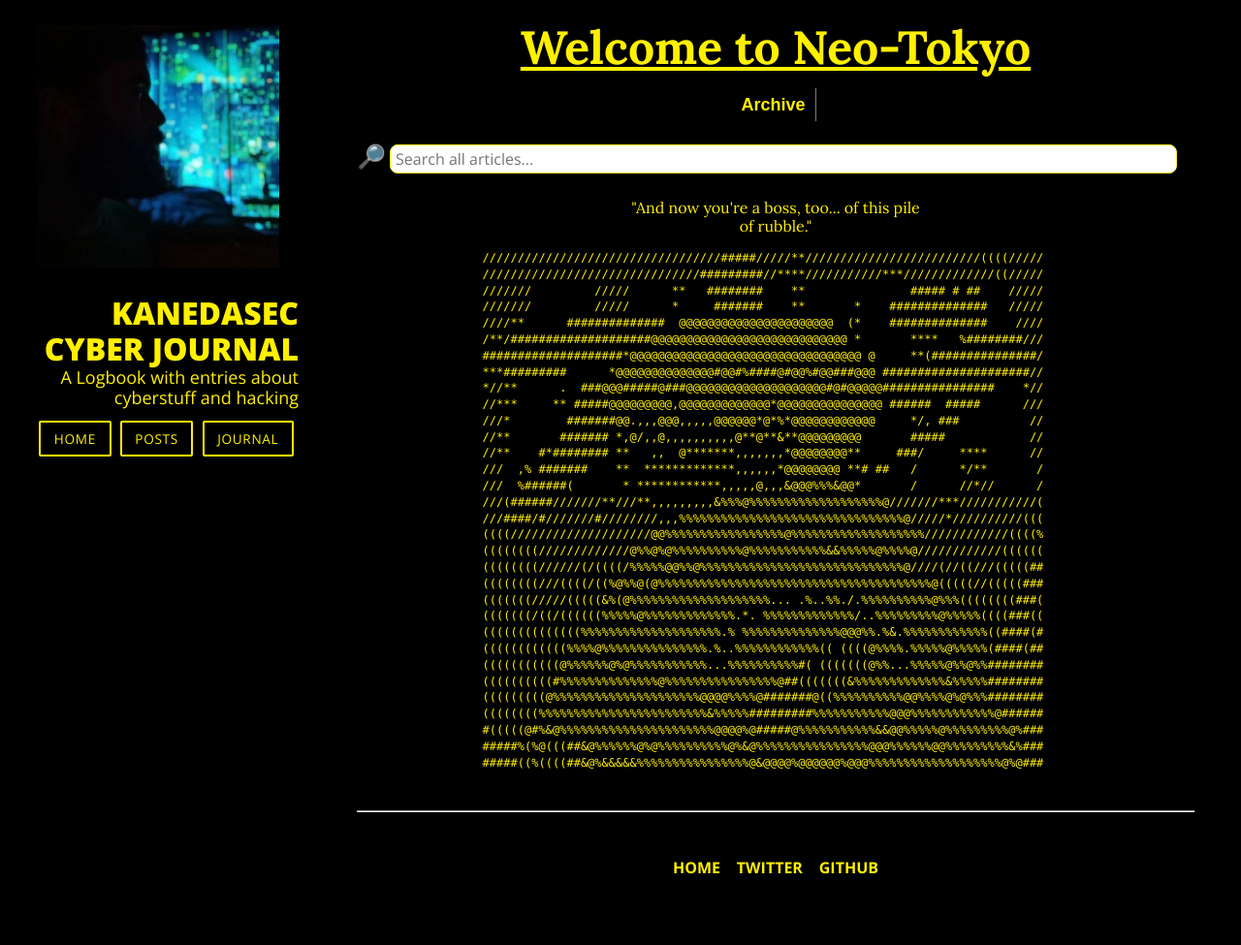
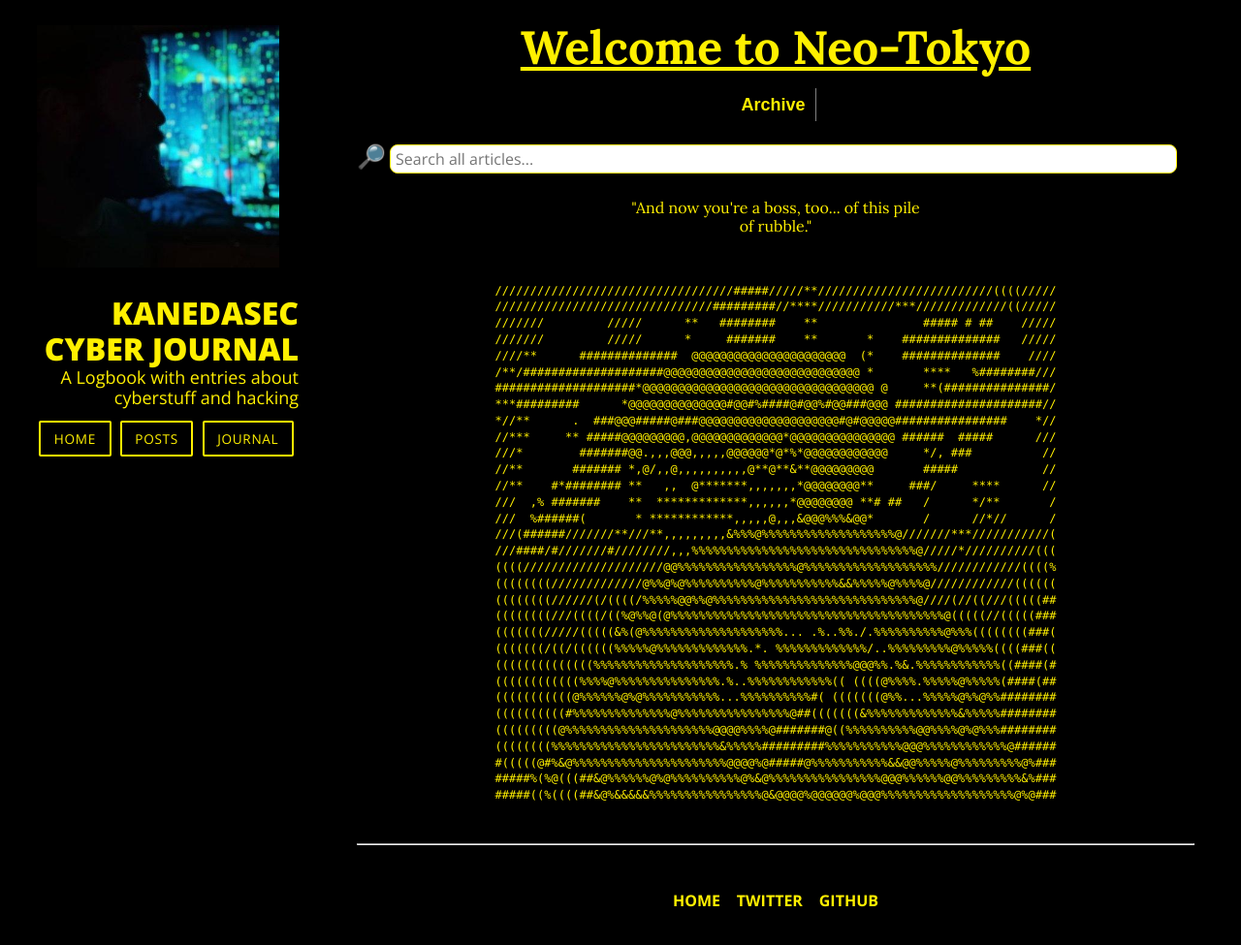
Before and after one commit to kanedasec/kanedasec.github.io, a Jekyll site: the page built from index.html, in a window 1280 px wide and 980 px high. Shown: the top 975 px of the window at 97% size. Built offline with Jekyll 4.4.1, drawn with Linux system fonts in a browser that asks for light colours; nearby versions of some CDN libraries; the list of posts is cut into pages by our own code.

Commit message:
Update home.html

```diff
--- a/_layouts/home.html
+++ b/_layouts/home.html
@@ -5,20 +5,18 @@ layout: default
 
 <article class="page post-entry">
 <p style="width: 50%; margin-left: auto; margin-right: auto; text-align: center;"> "And now you're a boss, too... of this pile of rubble." </p>
+<div style="text-align: center;">
 <code><span class="ascii" style="color: #fff000; background: black;
 display:inline-block;
 white-space:pre;
 letter-spacing:0;
-margin-left: auto;
-margin-right: auto;
-text-align: center;
 line-height:1.4;
 font-family:'Consolas','BitstreamVeraSansMono','CourierNew',Courier,monospace;
 font-size:12px;
+border-width:1px;
+border-style:none;">
 
-border-width:1px;
-border-style:none;
-"><span>/</span><span>/</span><span>/</span><span>/</span><span>/</span><span>/</span><span>/</span><span>/</span><span>/</span><span>/</span><span>/</span><span>/</span><span>/</span><span>/</span><span>/</span><span>/</span><span>/</span><span>/</span><span>/</span><span>/</span><span>/</span><span>/</span><span>/</span><span>/</span><span>/</span><span>/</span><span>/</span><span>/</span><span>/</span><span>/</span><span>/</span><span>/</span><span>/</span><span>/</span><span>#</span><span>#</span><span>#</span><span>#</span><span>#</span><span>/</span><span>/</span><span>/</span><span>/</span><span>/</span><span>*</span><span>*</span><span>/</span><span>/</span><span>/</span><span>/</span><span>/</span><span>/</span><span>/</span><span>/</span><span>/</span><span>/</span><span>/</span><span>/</span><span>/</span><span>/</span><span>/</span><span>/</span><span>/</span><span>/</span><span>/</span><span>/</span><span>/</span><span>/</span><span>/</span><span>/</span><span>/</span><span>(</span><span>(</span><span>(</span><span>(</span><span>/</span><span>/</span><span>/</span><span>/</span><span>/</span>
+<span>/</span><span>/</span><span>/</span><span>/</span><span>/</span><span>/</span><span>/</span><span>/</span><span>/</span><span>/</span><span>/</span><span>/</span><span>/</span><span>/</span><span>/</span><span>/</span><span>/</span><span>/</span><span>/</span><span>/</span><span>/</span><span>/</span><span>/</span><span>/</span><span>/</span><span>/</span><span>/</span><span>/</span><span>/</span><span>/</span><span>/</span><span>/</span><span>/</span><span>/</span><span>#</span><span>#</span><span>#</span><span>#</span><span>#</span><span>/</span><span>/</span><span>/</span><span>/</span><span>/</span><span>*</span><span>*</span><span>/</span><span>/</span><span>/</span><span>/</span><span>/</span><span>/</span><span>/</span><span>/</span><span>/</span><span>/</span><span>/</span><span>/</span><span>/</span><span>/</span><span>/</span><span>/</span><span>/</span><span>/</span><span>/</span><span>/</span><span>/</span><span>/</span><span>/</span><span>/</span><span>/</span><span>(</span><span>(</span><span>(</span><span>(</span><span>/</span><span>/</span><span>/</span><span>/</span><span>/</span>
 <span>/</span><span>/</span><span>/</span><span>/</span><span>/</span><span>/</span><span>/</span><span>/</span><span>/</span><span>/</span><span>/</span><span>/</span><span>/</span><span>/</span><span>/</span><span>/</span><span>/</span><span>/</span><span>/</span><span>/</span><span>/</span><span>/</span><span>/</span><span>/</span><span>/</span><span>/</span><span>/</span><span>/</span><span>/</span><span>/</span><span>/</span><span>#</span><span>#</span><span>#</span><span>#</span><span>#</span><span>#</span><span>#</span><span>#</span><span>#</span><span>/</span><span>/</span><span>*</span><span>*</span><span>*</span><span>*</span><span>/</span><span>/</span><span>/</span><span>/</span><span>/</span><span>/</span><span>/</span><span>/</span><span>/</span><span>/</span><span>/</span><span>*</span><span>*</span><span>*</span><span>/</span><span>/</span><span>/</span><span>/</span><span>/</span><span>/</span><span>/</span><span>/</span><span>/</span><span>/</span><span>/</span><span>/</span><span>/</span><span>(</span><span>(</span><span>/</span><span>/</span><span>/</span><span>/</span><span>/</span>
 <span>/</span><span>/</span><span>/</span><span>/</span><span>/</span><span>/</span><span>/</span><span> </span><span> </span><span> </span><span> </span><span> </span><span> </span><span> </span><span> </span><span> </span><span>/</span><span>/</span><span>/</span><span>/</span><span>/</span><span> </span><span> </span><span> </span><span> </span><span> </span><span> </span><span>*</span><span>*</span><span> </span><span> </span><span> </span><span>#</span><span>#</span><span>#</span><span>#</span><span>#</span><span>#</span><span>#</span><span>#</span><span> </span><span> </span><span> </span><span> </span><span>*</span><span>*</span><span> </span><span> </span><span> </span><span> </span><span> </span><span> </span><span> </span><span> </span><span> </span><span> </span><span> </span><span> </span><span> </span><span> </span><span> </span><span>#</span><span>#</span><span>#</span><span>#</span><span>#</span><span> </span><span>#</span><span> </span><span>#</span><span>#</span><span> </span><span> </span><span> </span><span> </span><span>/</span><span>/</span><span>/</span><span>/</span><span>/</span>
 <span>/</span><span>/</span><span>/</span><span>/</span><span>/</span><span>/</span><span>/</span><span> </span><span> </span><span> </span><span> </span><span> </span><span> </span><span> </span><span> </span><span> </span><span>/</span><span>/</span><span>/</span><span>/</span><span>/</span><span> </span><span> </span><span> </span><span> </span><span> </span><span> </span><span>*</span><span> </span><span> </span><span> </span><span> </span><span> </span><span>#</span><span>#</span><span>#</span><span>#</span><span>#</span><span>#</span><span>#</span><span> </span><span> </span><span> </span><span> </span><span>*</span><span>*</span><span> </span><span> </span><span> </span><span> </span><span> </span><span> </span><span> </span><span>*</span><span> </span><span> </span><span> </span><span> </span><span>#</span><span>#</span><span>#</span><span>#</span><span>#</span><span>#</span><span>#</span><span>#</span><span>#</span><span>#</span><span>#</span><span>#</span><span>#</span><span>#</span><span> </span><span> </span><span> </span><span>/</span><span>/</span><span>/</span><span>/</span><span>/</span>
@@ -51,5 +49,5 @@ border-style:none;
 <span>#</span><span>#</span><span>#</span><span>#</span><span>#</span><span>%</span><span>(</span><span>%</span><span>@</span><span>(</span><span>(</span><span>(</span><span>#</span><span>#</span><span>&</span><span>@</span><span>%</span><span>%</span><span>%</span><span>%</span><span>%</span><span>%</span><span>@</span><span>%</span><span>@</span><span>%</span><span>%</span><span>%</span><span>%</span><span>%</span><span>%</span><span>%</span><span>%</span><span>%</span><span>%</span><span>@</span><span>%</span><span>&</span><span>@</span><span>%</span><span>%</span><span>%</span><span>%</span><span>%</span><span>%</span><span>%</span><span>%</span><span>%</span><span>%</span><span>%</span><span>%</span><span>%</span><span>%</span><span>%</span><span>%</span><span>@</span><span>@</span><span>@</span><span>%</span><span>%</span><span>%</span><span>%</span><span>%</span><span>%</span><span>@</span><span>@</span><span>%</span><span>%</span><span>%</span><span>%</span><span>%</span><span>%</span><span>%</span><span>%</span><span>%</span><span>&</span><span>%</span><span>#</span><span>#</span><span>#</span>
 <span>#</span><span>#</span><span>#</span><span>#</span><span>#</span><span>(</span><span>(</span><span>%</span><span>(</span><span>(</span><span>(</span><span>(</span><span>#</span><span>#</span><span>&</span><span>@</span><span>%</span><span>&</span><span>&</span><span>&</span><span>&</span><span>&</span><span>%</span><span>%</span><span>%</span><span>%</span><span>%</span><span>%</span><span>%</span><span>%</span><span>%</span><span>%</span><span>%</span><span>%</span><span>%</span><span>%</span><span>%</span><span>%</span><span>@</span><span>&</span><span>@</span><span>@</span><span>@</span><span>@</span><span>%</span><span>@</span><span>@</span><span>@</span><span>@</span><span>@</span><span>@</span><span>%</span><span>@</span><span>@</span><span>@</span><span>%</span><span>%</span><span>%</span><span>%</span><span>%</span><span>%</span><span>%</span><span>%</span><span>%</span><span>%</span><span>%</span><span>%</span><span>%</span><span>%</span><span>%</span><span>%</span><span>%</span><span>%</span><span>%</span><span>@</span><span>%</span><span>@</span><span>#</span><span>#</span><span>#</span>
 </span></code>
-
+</div>
 </article>
```
